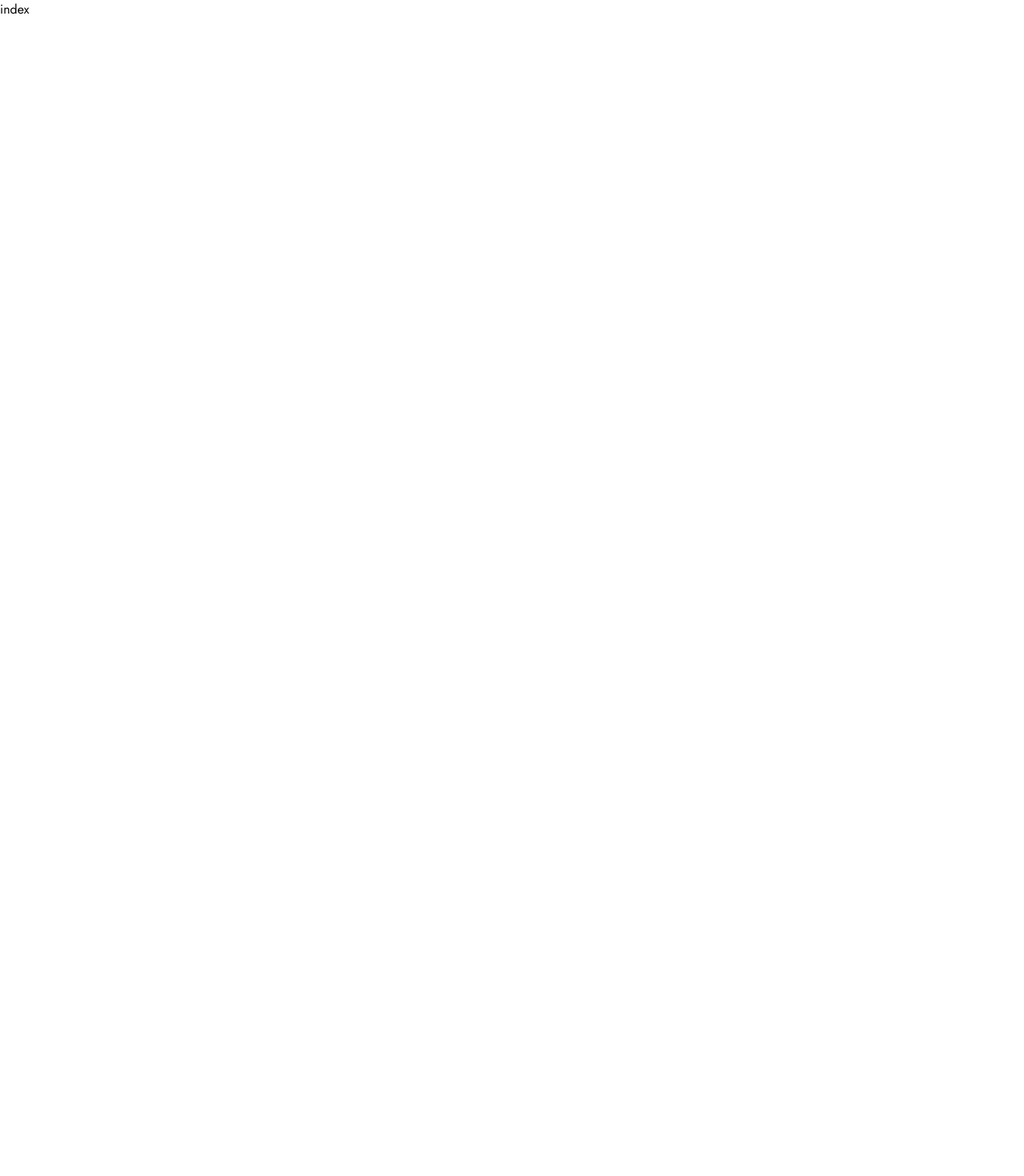
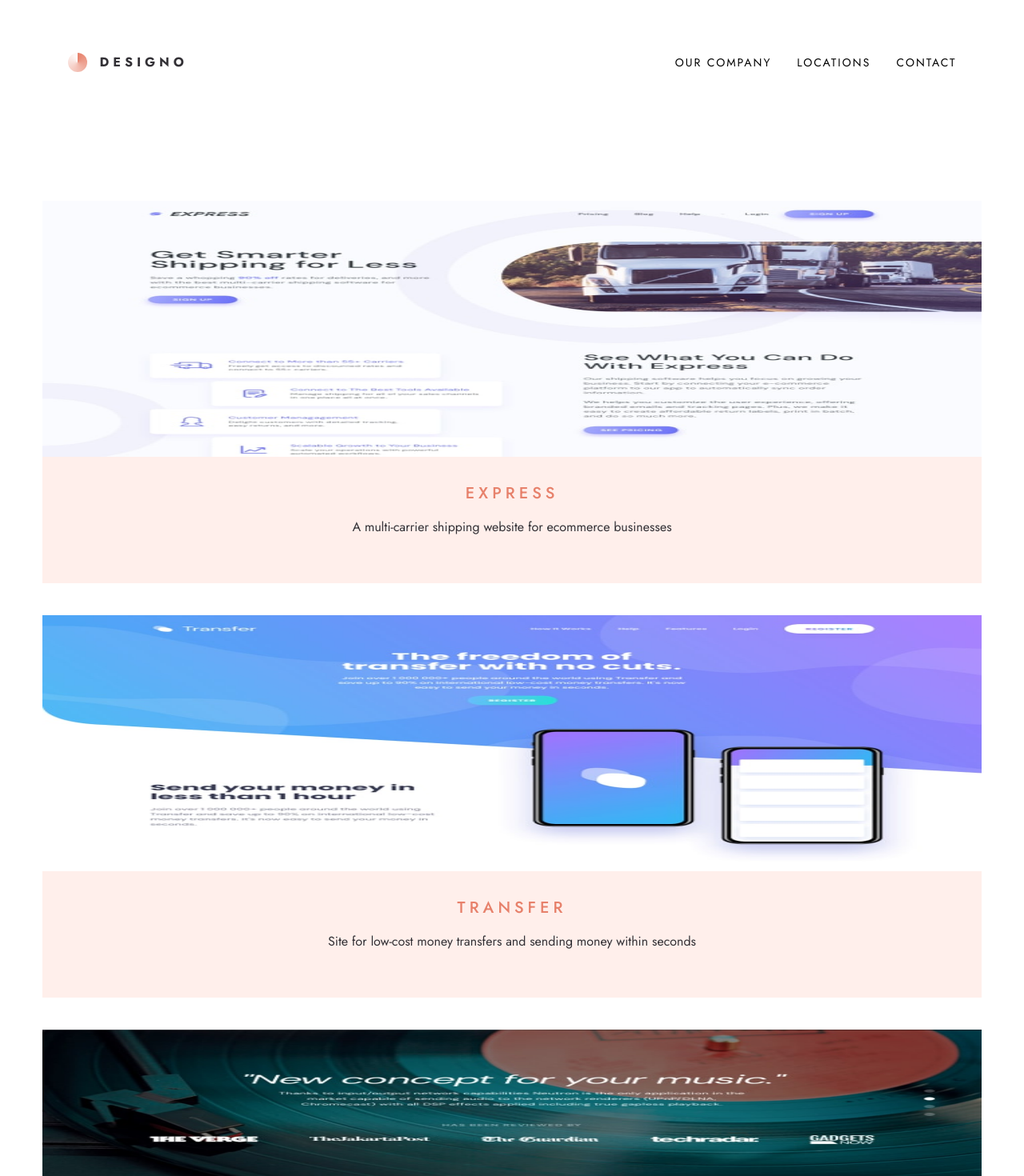
Before and after one commit to SebastienStordeur/Designo, a Next.js app: page /web-design in a window 1280 px wide. Shown: the top 1470 px of the page at 80% size. Before the commit the page ends 800 px from the top, so only its background shows below. Built offline with nearby package versions, Linux system fonts and the light colour scheme.

Commit message:
web design page done

```diff
--- a/components/Blocks/Block.jsx
+++ b/components/Blocks/Block.jsx
@@ -3,20 +3,24 @@
 
 const Block = (props) => {
   return (
-    <article className="px-6 mt-20 text-center">
-      <div className="overflow-hidden w-52 h-52 relative m-auto">
+    <article className="px-6 mt-20 md:mt-[120px] lg:mt-40 text-center md:flex md:text-left md:items-center md:px-10 lg:block lg:text-center xl:max-w-[1111px] lg:px-0 lg:mx-auto">
+      <div className="overflow-hidden w-52 h-52 relative m-auto md:mr-12">
         <Image
           src={props.data.image}
           alt={`${props.data.title} illustration`}
           layout="fill"
         />
       </div>
-      <h2 className="uppercase font-medium leading-6 tracking-[5px] text-dark-grey">
-        {props.data.title}
-      </h2>
-      {props.data.description && (
-        <p className="leading-6 text-base mt-8">{props.data.description}</p>
-      )}
+      <div className="md:h-[120px] lg:mt-12">
+        <h2 className="uppercase font-medium leading-6 tracking-[5px] text-dark-grey lg:text-xl">
+          {props.data.title}
+        </h2>
+        {props.data.description && (
+          <p className="leading-6 text-base mt-8 md:mt-4 lg:max-w-[350px]">
+            {props.data.description}
+          </p>
+        )}
+      </div>
     </article>
   );
 };
--- a/components/Footer/Contact/Contact.jsx
+++ b/components/Footer/Contact/Contact.jsx
@@ -3,11 +3,11 @@
 
 const Contact = () => {
   return (
-    <article className="w-[327px] h-[379px] bg-peach m-auto px-6 pt-16 -mt-[160px]">
-      <h2 className="text-white text-3xl leading-9 text-center font-medium">
+    <article className="w-[327px] h-[379px] bg-peach m-auto px-6 pt-16 -mt-[160px] text-center rounded-xl">
+      <h2 className="text-white text-3xl leading-9 font-medium">
         Lets talk about your project
       </h2>
-      <p className="my-3.5 text-center text-white leading-6 text-[15px] font-normal">
+      <p className="my-3.5 text-white leading-6 text-[15px] font-normal">
         Ready to take it to the next level? Contact us today and find out how
         our expertise can help your business grow.
       </p>
--- a/components/Header/Header.jsx
+++ b/components/Header/Header.jsx
@@ -6,7 +6,7 @@
   return (
     <header
       id="header"
-      className="flex justify-between items-center w-full h-24 px-6 md:h-[155px] md:px-8"
+      className="flex justify-between items-center w-full mx-auto h-24 px-6 md:h-[155px] md:px-8 lg:max-w-[1111px] xl:px-0"
     >
       <div className="flex">
         <div className="conic-gradient-logo mr-4"></div>
--- a/components/Header/Navbar/Navbar.jsx
+++ b/components/Header/Navbar/Navbar.jsx
@@ -1,12 +1,19 @@
 import React from "react";
+import Link from "next/link";
 
 const Navbar = () => {
   return (
-    <nav>
+    <nav className="hidden md:block">
       <ul className="flex uppercase tracking-[2px] text-sm leading-3">
-        <li>Our Company</li>
-        <li className="mx-8">Locations</li>
-        <li>Contact</li>
+        <li className="cursor-pointer">
+          <Link href="about">Our Company</Link>
+        </li>
+        <li className="mx-8 cursor-pointer">
+          <Link href="locations">Locations</Link>
+        </li>
+        <li className="cursor-pointer">
+          <Link href="/contact">Contact</Link>
+        </li>
       </ul>
     </nav>
   );
--- a/components/Quality/QualitySection.jsx
+++ b/components/Quality/QualitySection.jsx
@@ -6,7 +6,7 @@
 
 const QualitySection = () => {
   return (
-    <section>
+    <section className="lg:flex">
       {data.qualities.map((quality) => {
         return <Block data={quality} key={quality.id} />;
       })}
--- a/components/SubHeader/SubHeader.jsx
+++ b/components/SubHeader/SubHeader.jsx
@@ -3,7 +3,7 @@
 
 const SubHeader = () => {
   return (
-    <section className="px-6 pt-20 bg-peach text-center md:px-20 md:w-11/12 md:mx-auto">
+    <section className="px-6 pt-20 bg-peach text-center md:px-20 md:w-11/12 md:mx-auto lg:max-w-[1111px]">
       <h1 className="text-white text-3xl leading-9 text-center font-medium">
         Award-winning custom designs and digital branding solutions
       </h1>
--- /dev/null
+++ b/components/WebDesign/Project/Project.jsx
@@ -0,0 +1,16 @@
+import React from "react";
+import Image from "next/image";
+import ProjectInfos from "./ProjectInfos";
+
+const Project = (props) => {
+  return (
+    <div className="relative w-11/12 h-[478px] mx-auto mb-10">
+      <div className="relative w-full h-[320px]">
+        <Image src={props.data.image} alt={props.data.title} layout="fill" />
+      </div>
+      <ProjectInfos infos={props.data} />
+    </div>
+  );
+};
+
+export default Project;
--- /dev/null
+++ b/components/WebDesign/Project/ProjectInfos.jsx
@@ -0,0 +1,17 @@
+import React from "react";
+
+const ProjectInfos = (props) => {
+  console.log(props);
+  return (
+    <div className="absolute inset-x-0 bottom-0 h-[158px] w-full z-10 bg-light-peach bg-opacity-20 px-[30px]">
+      <h3 className="mt-8 text-peach font-medium text-center text-xl uppercase tracking-[5px]">
+        {props.infos.title}
+      </h3>
+      <p className="mt-4 text-center text-dark-grey">
+        {props.infos.description}
+      </p>
+    </div>
+  );
+};
+
+export default ProjectInfos;
--- /dev/null
+++ b/components/WebDesign/WebSection.jsx
@@ -0,0 +1,16 @@
+import React from "react";
+import Image from "next/image";
+import data from "../../data/data.json";
+import Project from "./Project/Project";
+
+const WebSection = () => {
+  return (
+    <section className="mt-24">
+      {data.projects.map((project) => {
+        return <Project key={project.id} data={project} />;
+      })}
+    </section>
+  );
+};
+
+export default WebSection;
--- a/data/data.json
+++ b/data/data.json
@@ -18,5 +18,95 @@
       "description": "We are a group of enthusiastic folks who know how to put people first. Our success depends on our customers, and we strive to give them the best experience a company can provide.",
       "image": "/assets/home/desktop/illustration-friendly.svg"
     }
+  ],
+  "projects": [
+    {
+      "id": 1,
+      "title": "Express",
+      "description": "A multi-carrier shipping website for ecommerce businesses",
+      "image": "/assets/web-design/desktop/image-express.jpg"
+    },
+    {
+      "id": 2,
+      "title": "Transfer",
+      "description": "Site for low-cost money transfers and sending money within seconds",
+      "image": "/assets/web-design/desktop/image-transfer.jpg"
+    },
+    {
+      "id": 3,
+      "title": "Photon",
+      "description": "A state-of-the-art music player with high-resolution audio and DSP effects",
+      "image": "/assets/web-design/desktop/image-photon.jpg"
+    },
+    {
+      "id": 4,
+      "title": "Builder",
+      "description": "A state-of-the-art music player with high-resolution audio and DSP effects",
+      "image": "/assets/web-design/desktop/image-builder.jpg"
+    },
+    {
+      "id": 5,
+      "title": "Blogr",
+      "description": "Blogr is a platform for creating an online blog or publication",
+      "image": "/assets/web-design/desktop/image-blogr.jpg"
+    },
+    {
+      "id": 6,
+      "title": "Camp",
+      "description": "Get expert training in coding, data, design, and digital marketing",
+      "image": "/assets/web-design/desktop/image-camp.jpg"
+    }
+  ],
+  "apps": [
+    {
+      "id": 1,
+      "title": "Airfilter",
+      "description": "Solving the problem of poor indoor air quality by filtering the air",
+      "image": "/assets/app-design/desktop/image-airfilter.jpg"
+    },
+    {
+      "id": 2,
+      "title": "Eyecam",
+      "description": "Product that lets you edit your favorite photos and videos at any time",
+      "image": "/assets/app-design/desktop/image-eyecam.jpg"
+    },
+    {
+      "id": 3,
+      "title": "Faceit",
+      "description": "Get to meet your favorite internet superstar with the faceit app",
+      "image": "/assets/app-design/desktop/image-faceit.jpg"
+    },
+    {
+      "id": 4,
+      "title": "Todo",
+      "description": "A todo app that features cloud sync with light and dark mode",
+      "image": "/assets/app-design/desktop/image-todo.jpg"
+    },
+    {
+      "id": 5,
+      "title": "Loopstudios",
+      "description": "A VR experience app made for Loopstudios",
+      "image": "/assets/app-design/desktop/image-loopstudios.jpg"
+    }
+  ],
+  "graphics": [
+    {
+      "id": 1,
+      "title": "Tim Brown",
+      "description": "A book cover designed for Tim Brown’s new release, ‘Change’",
+      "image": "/assets/graphic-design/desktop/image-change.jpg"
+    },
+    {
+      "id": 2,
+      "title": "Boxed Water",
+      "description": "A simple packaging concept made for Boxed Water",
+      "image": "/assets/graphic-design/desktop/image-boxed-water.jpg"
+    },
+    {
+      "id": 3,
+      "title": "Science !",
+      "description": "A poster made in collaboration with the Federal Art Project",
+      "image": "/assets/graphic-design/desktop/image-science.jpg"
+    }
   ]
 }
--- a/pages/web-design/index.js
+++ b/pages/web-design/index.js
@@ -1,7 +1,16 @@
 import React from "react";
+import Footer from "../../components/Footer/Footer";
+import Header from "../../components/Header/Header";
+import WebSection from "../../components/WebDesign/WebSection";
 
 const index = () => {
-  return <div>index</div>;
+  return (
+    <React.Fragment>
+      <Header />
+      <WebSection />
+      <Footer />
+    </React.Fragment>
+  );
 };
 
 export default index;
```
